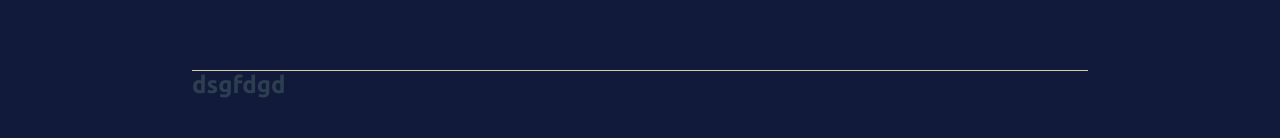
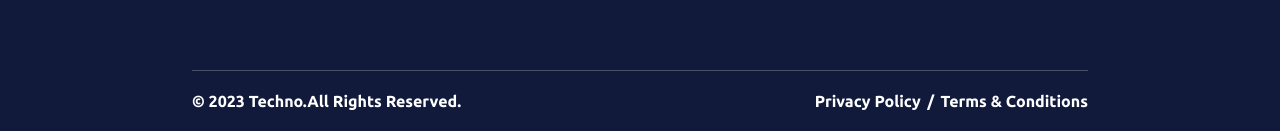
Before and after one commit to gyamficodes/vue-website, a Vue app: page / in a window 1280 px wide. Shown: the part 9572-9710 px from the top of the page. Built offline with nearby package versions, Linux system fonts and the light colour scheme.

Commit message:
Footer Section Updated

```diff
--- a/src/assets/Sass/Style.css
+++ b/src/assets/Sass/Style.css
@@ -1423,8 +1423,33 @@
   padding-bottom: 100px;
 }
 .footer_Page .footer-nav {
-  height: 70px;
-  border-top: 1px solid #ccc;
+  height: 60px;
+  border-top: 1px solid rgba(255, 255, 255, 0.23);
+}
+.footer_Page .footer-nav .footer-nav-menu {
+  display: flex;
+  align-items: center;
+  justify-content: space-between;
+  height: 100%;
+}
+.footer_Page .footer-nav .footer-nav-menu span {
+  color: #fff;
+  font-weight: 700;
+  font-size: 16px;
+}
+.footer_Page .footer-nav .footer-nav-menu .links-footer {
+  display: flex;
+  align-items: center;
+  gap: 0.4em;
+}
+.footer_Page .footer-nav .footer-nav-menu .links-footer a {
+  text-decoration: none;
+  color: #fff;
+  font-weight: 700;
+  font-size: 16px;
+}
+.footer_Page .footer-nav .footer-nav-menu .links-footer .pin {
+  cursor: auto;
 }
 
 * {
--- a/src/assets/Sass/_FooterPage.scss
+++ b/src/assets/Sass/_FooterPage.scss
@@ -67,7 +67,6 @@
         }
       }
     }
-
   }
 
   .sub-content-page {
@@ -76,10 +75,35 @@
     justify-content: center;
     margin-top: 80px;
     gap: 4em;
-    padding-bottom:100px;
+    padding-bottom: 100px;
   }
-  .footer-nav{
-    height: 70px;
-    border-top: 1px solid #ccc;
+  .footer-nav {
+    height: 60px;
+    border-top: 1px solid rgba(255, 255, 255, 0.23);
+    .footer-nav-menu {
+      display: flex;
+      align-items: center;
+      justify-content: space-between;
+      height: 100%;
+      span {
+        color: #fff;
+        font-weight: 700;
+        font-size: 16px;
+      }
+      .links-footer {
+        display: flex;
+        align-items: center;
+        gap: 0.4em;
+        a {
+          text-decoration: none;
+          color: #fff;
+          font-weight: 700;
+          font-size: 16px;
+        }
+        .pin {
+          cursor: auto;
+        }
+      }
+    }
   }
 }
--- a/src/components/FooterPage.vue
+++ b/src/components/FooterPage.vue
@@ -18,7 +18,14 @@
       </div>
 
       <div class="footer-nav">
-        <h1>dsgfdgd</h1>
+        <div class="footer-nav-menu">
+          <span>© 2023 Techno.All Rights Reserved.</span>
+          <div class="links-footer">
+            <a href="#">Privacy Policy</a>
+            <a class="pin" href="#">/</a>
+            <a href="#"> Terms & Conditions</a>
+          </div>
+        </div>
       </div>
     </div>
   </section>
```
Also changed, not shown: 1 other file (tests, documents, lock files or other folders).
